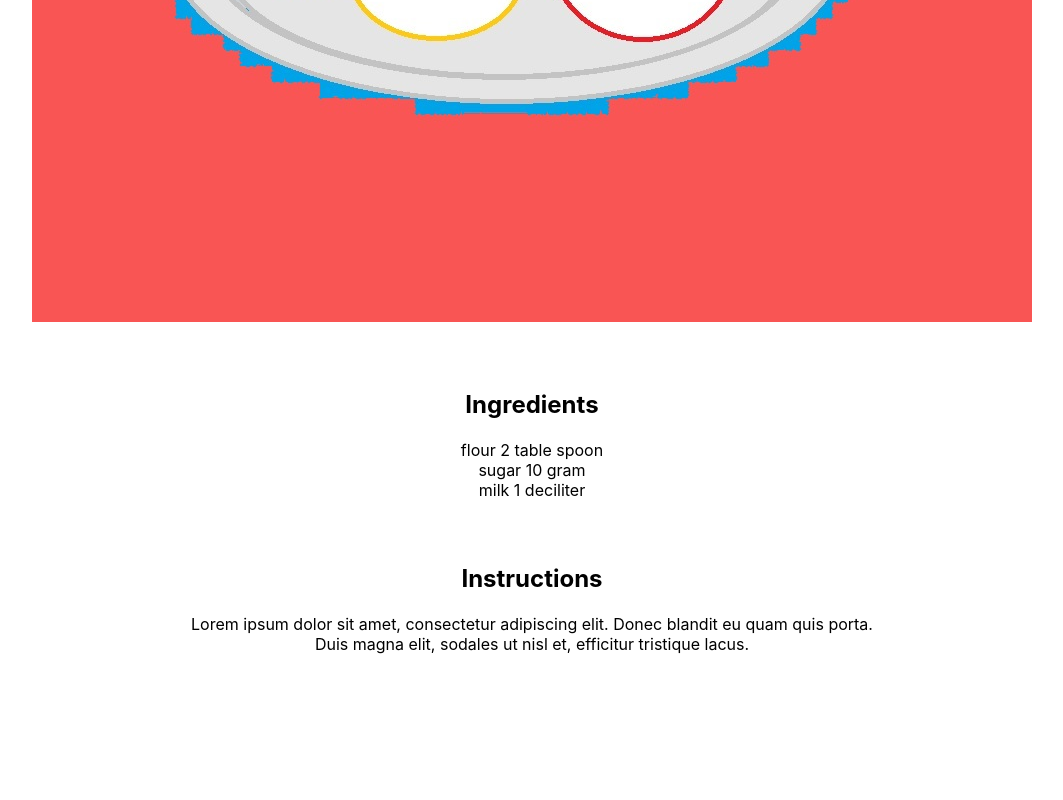
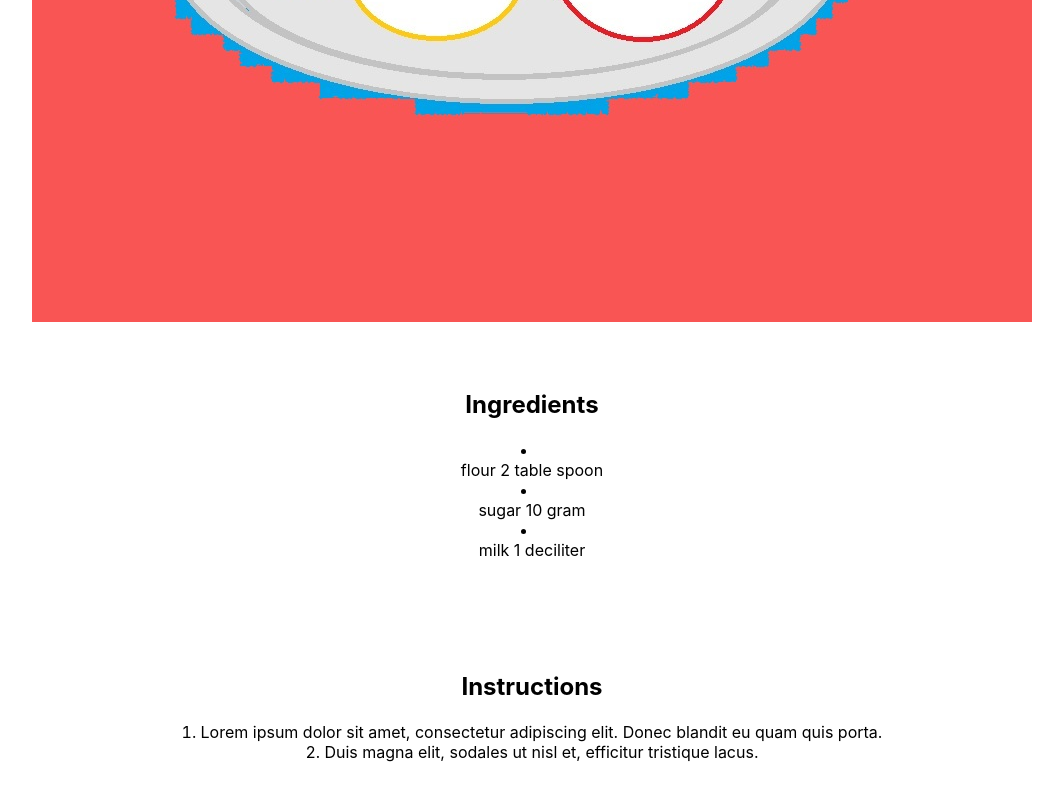
Before and after one commit to DoNotWorr/project-recipe, a React (Create React App) app: page /recipe/1 in a window 1280 px wide. Shown: the part 637-1437 px from the top of the page, without its empty margins (108-1171 px from the left). Before the commit the page ends 1291 px from the top, so only its background shows below. Built offline with nearby package versions, Linux system fonts and the light colour scheme.

Commit message:
fixed list-styling in Recipe.module.css

```diff
--- a/src/components/Recipe/Recipe.module.css
+++ b/src/components/Recipe/Recipe.module.css
@@ -1,5 +1,16 @@
 .ingredients {
+  display: flex;
+  flex-direction: column;
+  list-style: disc inside;
+  padding: 0 0 6vh 0;
+  vertical-align: middle;
+  justify-content: center;
+  margin: 0;
 }
 
 .instructions {
+  display: flex;
+  list-style: decimal inside;
+  flex-direction: column;
+  padding: 0 0 6vh 0;
 }
```
